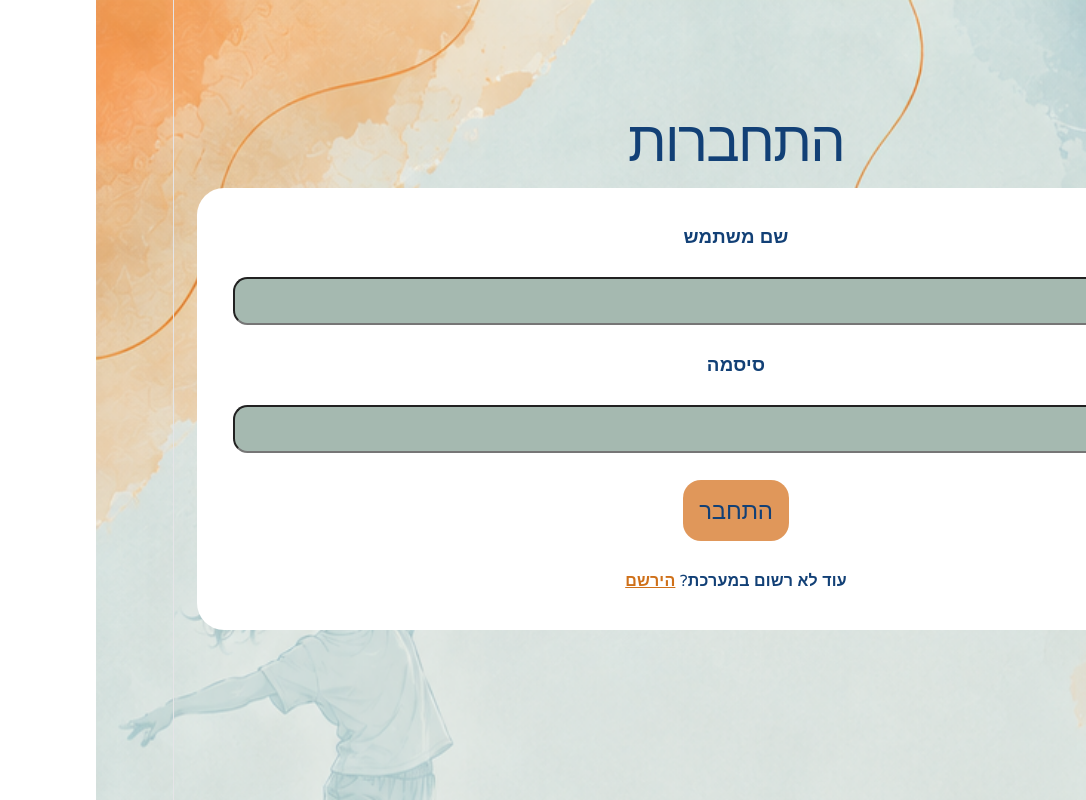
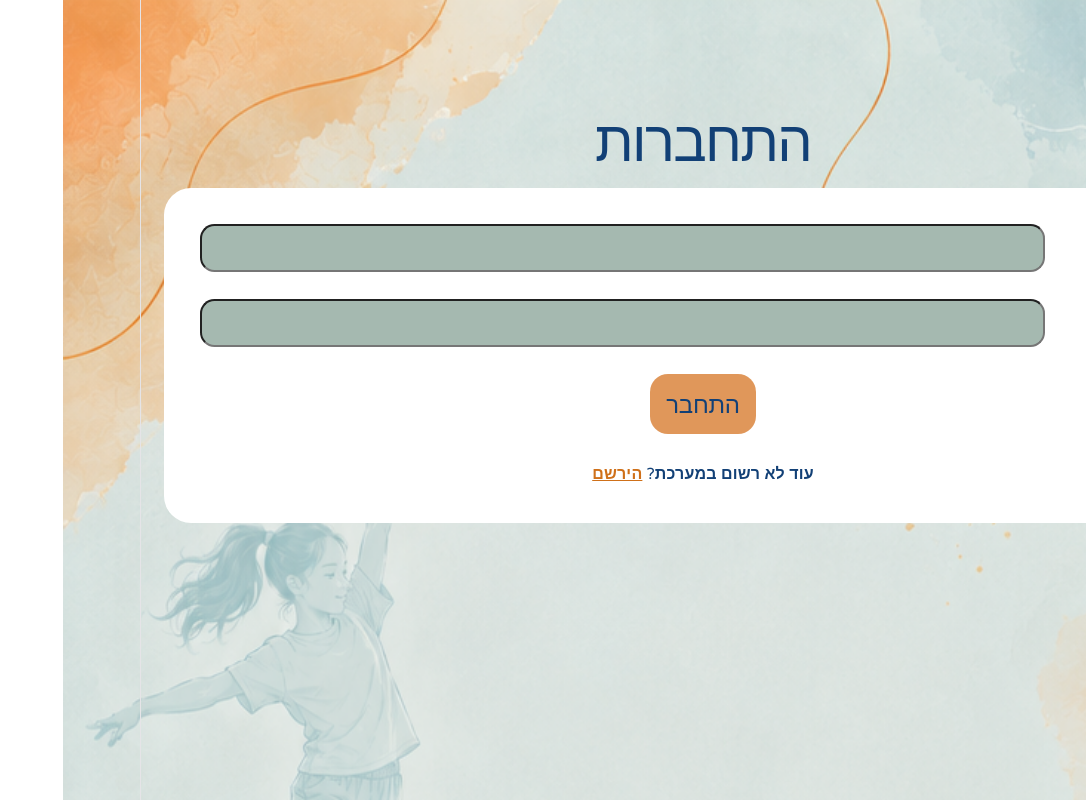
Before and after one commit to shircohen83/shtodio, a React (Vite) app: page /login in a window 1280 px wide. Shown: the whole page, without its empty margins (194-1280 px from the left). Built offline with nearby package versions, Linux system fonts and the light colour scheme.

Commit message:
aligning login page's design with sign up

```diff
--- a/src/pages/LoginPage.css
+++ b/src/pages/LoginPage.css
@@ -10,14 +10,25 @@
 
 .login-card {
   display: grid;
-  gap: 1.5rem;
+  grid-template-columns: 8rem 1fr;
+  align-items: center;
+  gap: 1.5rem 1rem;
+
   padding: 2rem;
   border-radius: 1.5rem;
   background-color: var(--white);
 }
 
+.login-card h3 {
+  justify-self: start;
+  text-align: right;
+}
+
 .login-card input {
+  width: 100%;
+  box-sizing: border-box;
   padding: 0.8rem;
+
   background-color: var(--primary-color);
   border-radius: 0.8rem;
 }
@@ -28,5 +39,5 @@
 }
 
 .login-register-link:active {
-    color: #0A66C2;
+  color: #0A66C2;
 }
--- a/src/pages/LoginPage.tsx
+++ b/src/pages/LoginPage.tsx
@@ -80,13 +80,13 @@
                 }
             />
 
-            {error && <p className="error-message">{error}</p>}
+            {error && <p className="error-message" style={{ gridColumn: "1 / -1" }}>{error}</p>}
 
             <button type="button" className="register-button" style={{ gridColumn: "1 / -1" }} onClick={handleLogin}>
                 <h2>התחבר</h2>
             </button>
 
-            <h4 >
+            <h4 style={{ gridColumn: "1 / -1" }}>
             עוד לא רשום במערכת?{" "}
             <Link to="/signup" className="login-register-link" state={{ returnTo }}>הירשם</Link>
             </h4>
```
